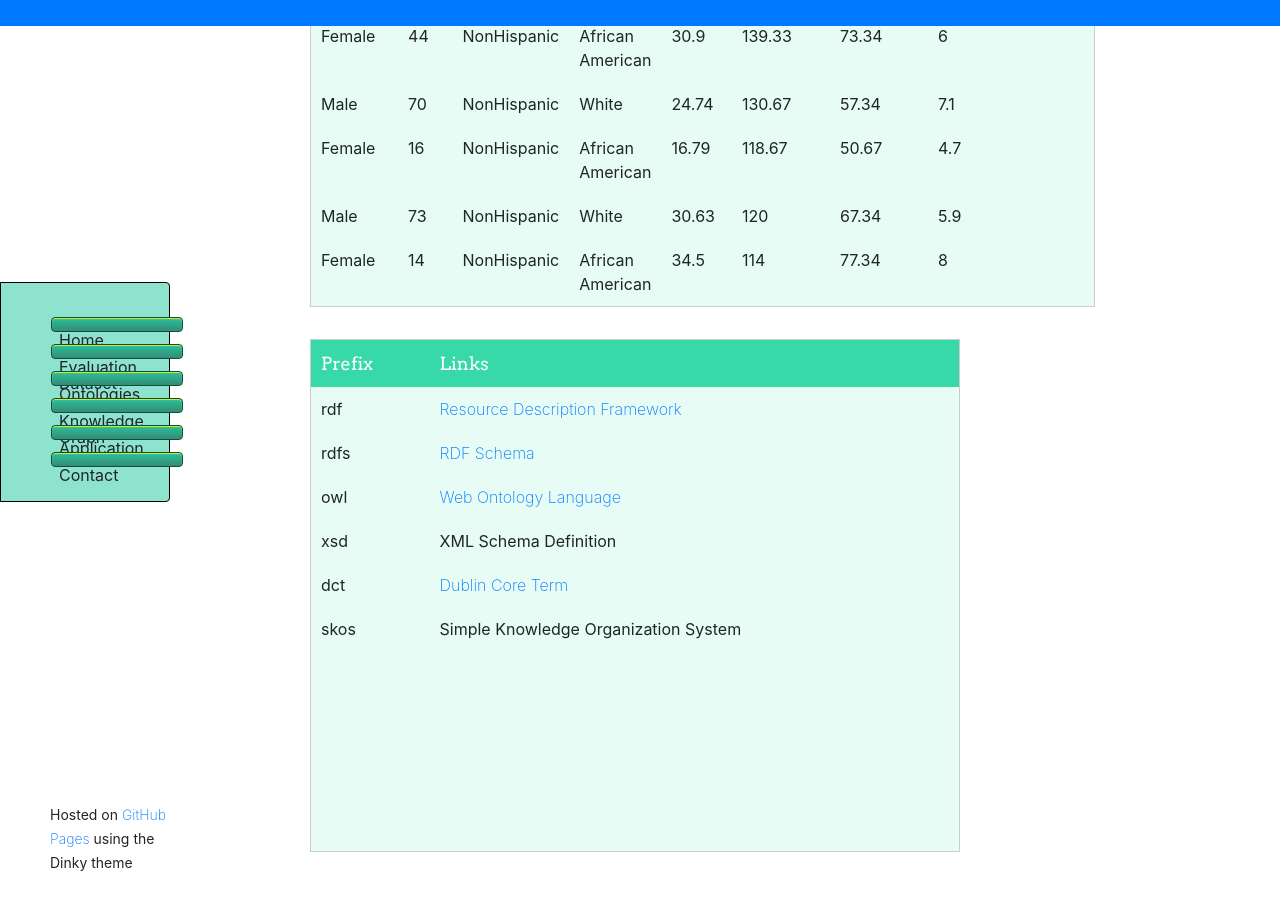
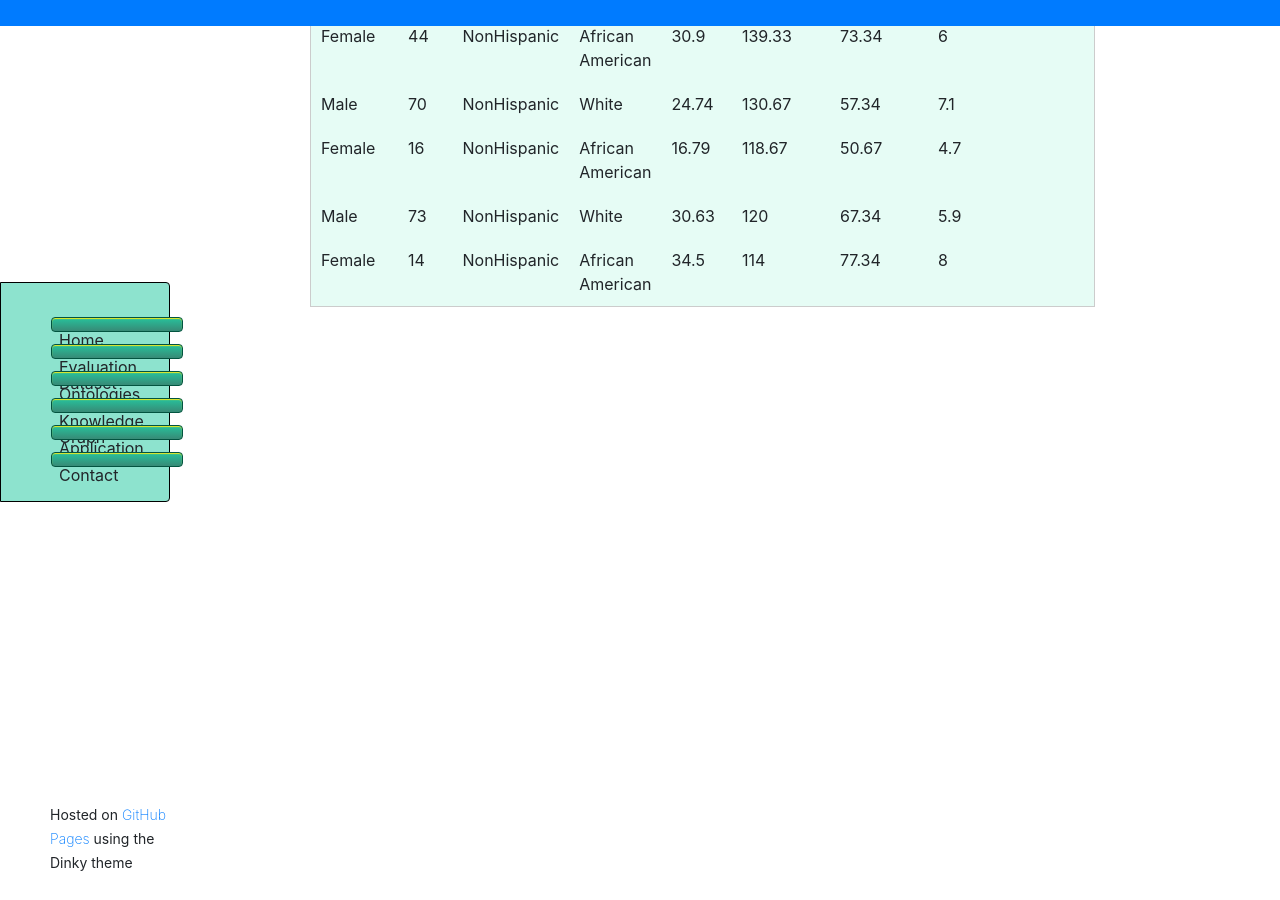
Before and after one commit to tetherless-world/study-cohort-ontology, a Jekyll site: the page built from papers-used.md, in a window 1280 px wide and 900 px high, scrolled down 1697 px. Built offline with Jekyll 4.4.1, drawn with Linux system fonts in a browser that asks for light colours; nearby versions of some CDN libraries; our own code applies the rules of GitHub Pages for plain Markdown files; library files that are not in the unit come from our copies.

Commit message:
Update papers-used.md

```diff
--- a/papers-used.md
+++ b/papers-used.md
@@ -128,76 +128,7 @@
 </table>
 
 
- <table style="width:100%">
-    <tr>
-    <th>Prefix</th>
-    <th>Links</th>
-  </tr>
-  <tr>
-    <td>rdf</td>
-    <td><a href="http://www.w3.org/1999/02/22-rdf-syntax-ns">Resource Description Framework</a></td>
-  </tr>
-  <tr>
-    <td>rdfs</td>
-    <td><a href=" http://www.w3.org/2000/01/rdf-schema"> RDF Schema</a> </td>
-  </tr>
-  <tr>
-    <td>owl</td>
-    <td><a href="http://www.w3.org/2002/07/owl#">Web Ontology Language </a> </td>
-  </tr>
-    <tr>
-    <td> xsd</td>
-    <td> <a href=" http://www.w3.org/2001/XMLSchema#"></a> XML Schema Definition</td>
-  </tr>
-    <tr>
-    <td>dct</td>
-    <td> <a href=" http://purl.org/dc/terms/">Dublin Core Term</a> </td>
-  </tr>
-   <tr>
-    <td>skos</td>
-    <td> <a href="http://www.w3.org/2004/02/skos/core#"></a>  Simple Knowledge Organization System</td>
-  </tr>
-    <tr>
-    <td></td>
-    <td> <a href=""></a> </td>
-  </tr>
-    <tr>
-    <td></td>
-    <td> <a href=""></a> </td>
-  </tr>
-    <tr>
-    <td></td>
-    <td> <a href=""></a> </td>
-  </tr>
-    <tr>
-    <td></td>
-    <td> <a href=""></a> </td>
-  </tr>
-    <tr>
-    <td></td>
-    <td> <a href=""></a> </td>
-  </tr>
-     <tr>
-    <td></td>
-    <td> <a href=""></a> </td>
-  </tr>
-    <tr>
-    <td></td>
-    <td> <a href=""></a> </td>
-  </tr>
-    <tr>
-    <td></td>
-    <td> <a href=""></a> </td>
-  </tr>
-    <tr>
-    <td></td>
-    <td> <a href=""></a> </td>
-  </tr>
-    <tr>
-    <td></td>
-    <td> <a href=""></a> </td>
-  </tr>
-</table>
+
 
 
 
```
